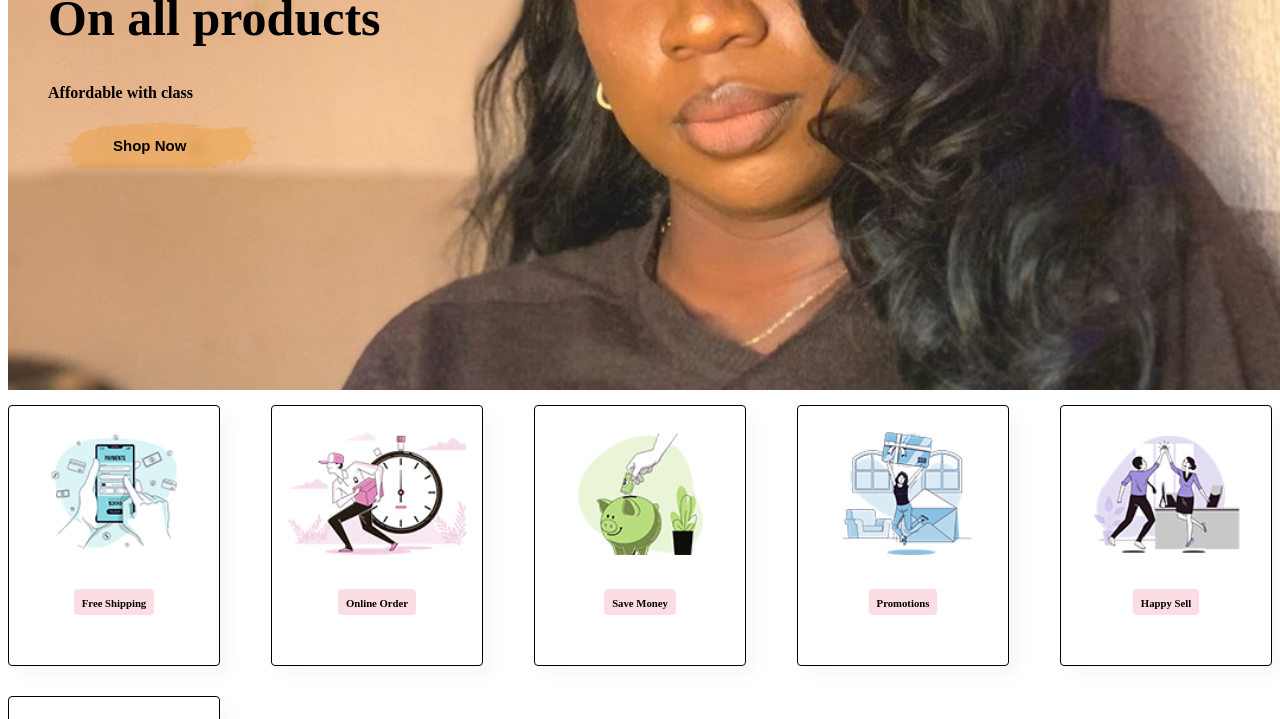
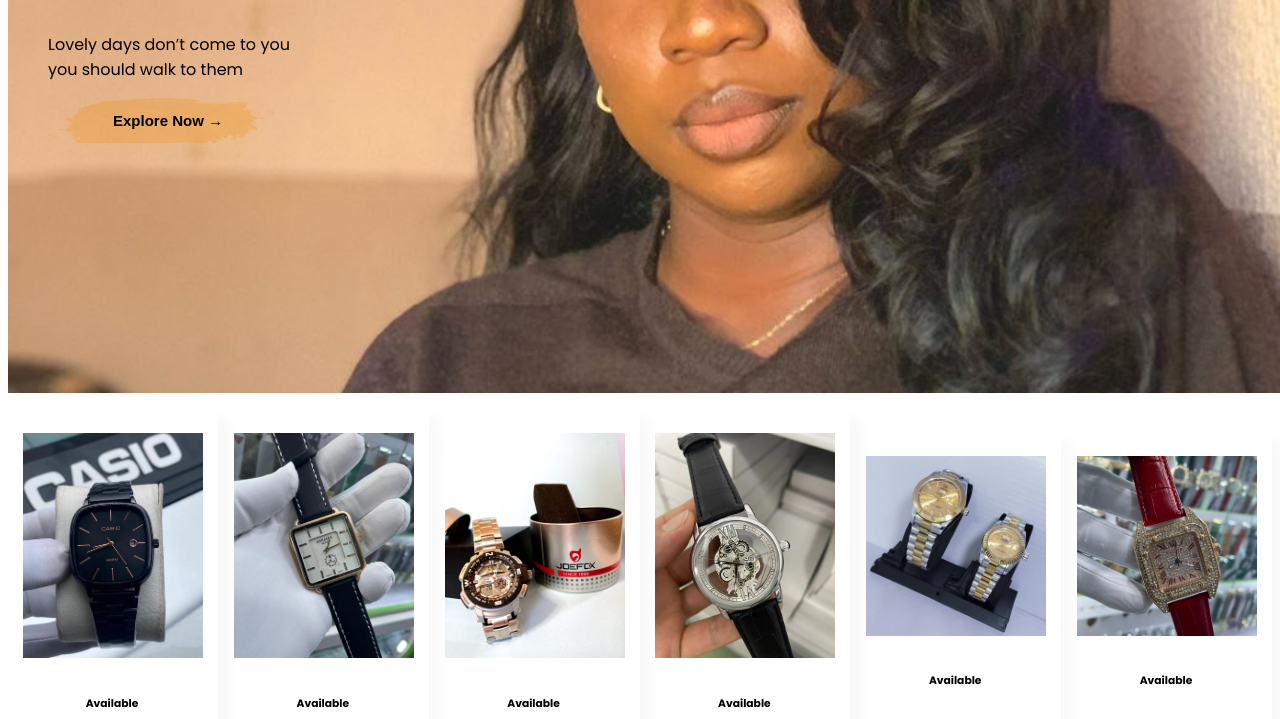
Before and after one commit to stephendambo/Ebele, a plain HTML site: page index.html in a window 1280 px wide. Shown: the part 463-1182 px from the top of the page. Drawn offline with Linux system fonts and the light colour scheme.

Commit message:
added new lines

```diff
--- a/index.html
+++ b/index.html
@@ -7,6 +7,10 @@
     <title>PROJECT | HOME</title>
     <link rel="stylesheet" href="style.css">
     <script src="https://kit.fontawesome.com/7e2c34b34a.js" crossorigin="anonymous"></script>
+    <link rel="preconnect" href="https://fonts.googleapis.com">
+<link rel="preconnect" href="https://fonts.gstatic.com" crossorigin>
+<link href="https://fonts.googleapis.com/css2?family=Poppins:wght@200;300;400;500;600;700&display=swap" rel="stylesheet">
+
 </head>
 <body>
     <section id="header">
@@ -14,46 +18,45 @@
         <div>
             <ul id="navbar">
                 <li><a class="active" href="index.html">Home</a></li>
+                <li><a href="products.html">Products</a></li>
                 <li><a href="about.html">About Us</a></li>
-                <li><a href="shop.html">Shop</a></li>
-                <li><a href="blog.html">Blog</a></li>
-                <li><a href="contact.html">Contact</a></li>
+               <li><a href="contact.html">Contact</a></li>
+               <li><a href="account.html">Account</a></li>
                 <li><a href="cart.html"><i class="fa-solid fa-bag-shopping"></i></a></li>
                 </ul>
         </div>
      </section>
 
      <section id="B_E">
-        <h3>Quality-offer</h3>
-        <h2>On all products</h2>
-        <h4>Affordable with class</h4>
-        <button>Shop Now</button>
+        <h1>Give Your Workout<br>A New Style!</h1>
+        <p>Lovely days don’t come to you<br>you should walk to them</p>
+        <button>Explore Now &#8594;</button>
   </section>
 
-  <section id="features" class=".section-pl">
-    <div class="fe-box">
-        <img src="features/f1.png">
-        <h6>Free Shipping</h6>
+  <section id="Timepiece" class=".section-pl">
+    <div class="tp-box">
+        <img src="Timepiece/t1.jpg">
+        <h6>Available</h6>
 </div>
-    <div class="fe-box">
-        <img src="features/f2.png">
-        <h6>Online Order</h6>
+    <div class="tp-box">
+        <img src="Timepiece/t2.jpg">
+        <h6>Available</h6>
 </div>
-    <div class="fe-box">
-        <img src="features/f3.png">
-        <h6>Save Money</h6>
+    <div class="tp-box">
+        <img src="Timepiece/t3.jpg">
+        <h6>Available</h6>
 </div>
-    <div class="fe-box">
-        <img src="features/f4.png">
-        <h6>Promotions</h6>
+    <div class="tp-box">
+        <img src="Timepiece/t4.jpg">
+        <h6>Available</h6>
 </div>
-    <div class="fe-box">
-        <img src="features/f5.png">
-        <h6>Happy Sell</h6>
+    <div class="tp-box">
+        <img src="Timepiece/t5.jpg">
+        <h6>Available</h6>
 </div>
-    <div class="fe-box">
-        <img src="features/f6.png">
-        <h6>24/7 Support</h6>
+    <div class="tp-box">
+        <img src="Timepiece/t6.jpg">
+        <h6>Available</h6>
 </div>
 </section>
 
--- a/style.css
+++ b/style.css
@@ -1,4 +1,13 @@
 
+ *{
+  /* margin: 0; */
+  /* padding: 0; */
+  /* box-sizing: border-box; */
+ }
+
+ body{
+  font-family: 'Poppins', sans-serif;
+ }
  /* Header Start Here */
 
  #header {
@@ -51,12 +60,12 @@
   }
 
   /* Global variable */
-  h2{
+  /* h1{ */
     font-size: 50px;
     line-height: 5px;
     color: #000000;
   }
-  h3{
+  /* p{ */
     font-size: 46px;
     line-height: 5px;
     color: #000000;
@@ -78,11 +87,11 @@
   align-items: flex-start;
   justify-content: center;
 }
-#B_E h2{
-  color: #000000
+#B_E h1{
+  /* color: #000000 */
 }
-#B_E h3{
-  padding-top: 2px;
+#B_E p{
+  /* padding-top: 2px; */
 }
 #B_E button{
   background-image: url("img/button.png");
@@ -96,7 +105,7 @@
   cursor: pointer;
 }
 
-#features{
+#Timepiece{
   display: flex;
   flex-wrap: wrap;
   align-items: center;
@@ -104,50 +113,50 @@
 }
 
 
-#features .fe-box{
+#Timepiece .tp-box{
     width: 180px;
     text-align: center;
     padding: 25px 15px;
     box-shadow: 10px 10px 15px rgba(0, 0, 0, 0.03);
-    border: 1px solid #000000;
+    border: -4px solid #d2b48c;
     border-radius: 4px;
     margin: 15px 0;
   }
 
-  #features .fe-box:hover{
+  #Timepiece .tp-box:hover{
       box-shadow: 10px 10px 15px rgba(0, 0, 0, 0.06);
     }
 
-    #features .fe-box img{
+    #Timepiece .tp-box img{
         width: 100%;
         margin-bottom: 5px;
       }
 
-      #features .fe-box h6{
+      #Timepiece .tp-box h6{
         display: inline-block;
-        padding: 9px 8px 6px 8px;
+        padding: 4px 4px 2px 2px;
         line-height: 1;
         border-radius: 4px;
         color: #000000;
-        background-color: #fddde4;
+        background-color: white;
       }
 
-      #features .fe-box:nth-child(2) h6{
-        background-color: #fddde4;
+      #Timepiece .tp-box:nth-child(2) h6{
+        background-color: white;
       }
 
-      #features .fe-box:nth-child(3) h6{
-        background-color: #fddde4;
+      #Timepiece .tp-box:nth-child(3) h6{
+        background-color: white;
       }
 
-      #features .fe-box:nth-child(4) h6{
-        background-color: #fddde4;
+      #Timepiece .tp-box:nth-child(4) h6{
+        background-color: white;
       }
 
-      #features .fe-box:nth-child(5) h6{
-        background-color: #fddde4;
+      #Timepiece .tp-box:nth-child(5) h6{
+        background-color: white;
       }
 
-      #features .fe-box:nth-child(6) h6{
-        background-color: #fddde4;
+      #Timepiece .tp-box:nth-child(6) h6{
+        background-color: white;
       }
```
Also changed, not shown: Timepiece/t1.jpg (renamed from Timepiece Availability/t1.jpg), Timepiece/t2.jpg (renamed from Timepiece Availability/t2.jpg), Timepiece/t3.jpg (renamed from Timepiece Availability/t3.jpg), Timepiece/t4.jpg (renamed from Timepiece Availability/t4.jpg), Timepiece/t5.jpg (renamed from Timepiece Availability/t5.jpg), Timepiece/t6.jpg (renamed from Timepiece Availability/t6.jpg).
